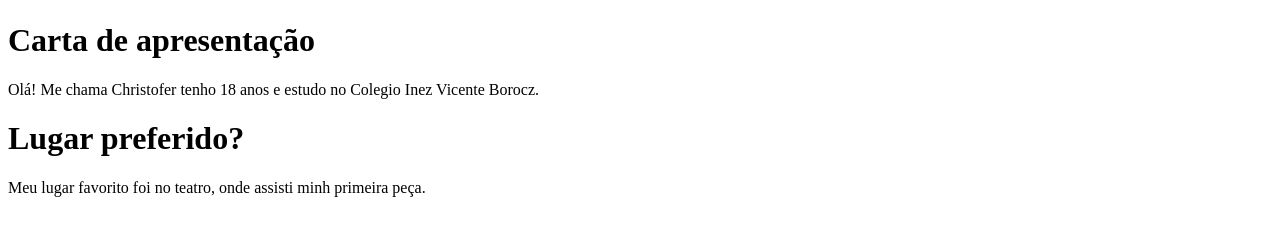
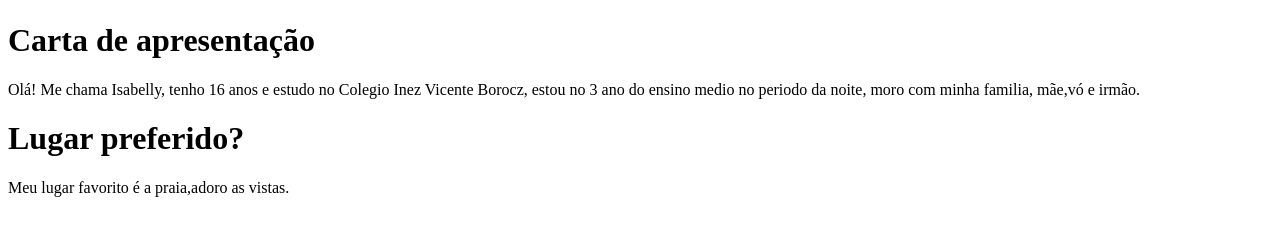
Before and after one commit to Isaa08/atividade-4, a plain HTML site: page index.html in a window 1280 px wide. Shown: the part 27-262 px from the top of the page. Drawn offline with Linux system fonts and the light colour scheme.

Commit message:
Update index.html

```diff
--- a/index.html
+++ b/index.html
@@ -4,13 +4,13 @@
   <head>
     <meta charset="UTF-8">
     <meta name="viewport" content="width=device-width, initial-scale=1.0">
-    <title>Christofer</title>
+    <title>Isabelly</title>
   </head>
   <body>
     <img src="Crie-sua-Carta-de-Apresentacao-e-encante-os-Headhunters-1024x592-1.png">
     <h1>Carta de apresentação</h1>
-    <p>Olá! Me chama Christofer tenho 18 anos e estudo no Colegio Inez Vicente Borocz.</p>
+    <p>Olá! Me chama Isabelly, tenho 16 anos e estudo no Colegio Inez Vicente Borocz, estou no 3 ano do ensino medio no periodo da noite, moro com minha familia, mãe,vó e irmão.</p>
     <h1>Lugar preferido?</h1>
-    <p>Meu lugar favorito foi no teatro, onde assisti minh primeira peça.</p>
+    <p>Meu lugar favorito é a praia,adoro as vistas.</p>
   </body>
 </html>
```
